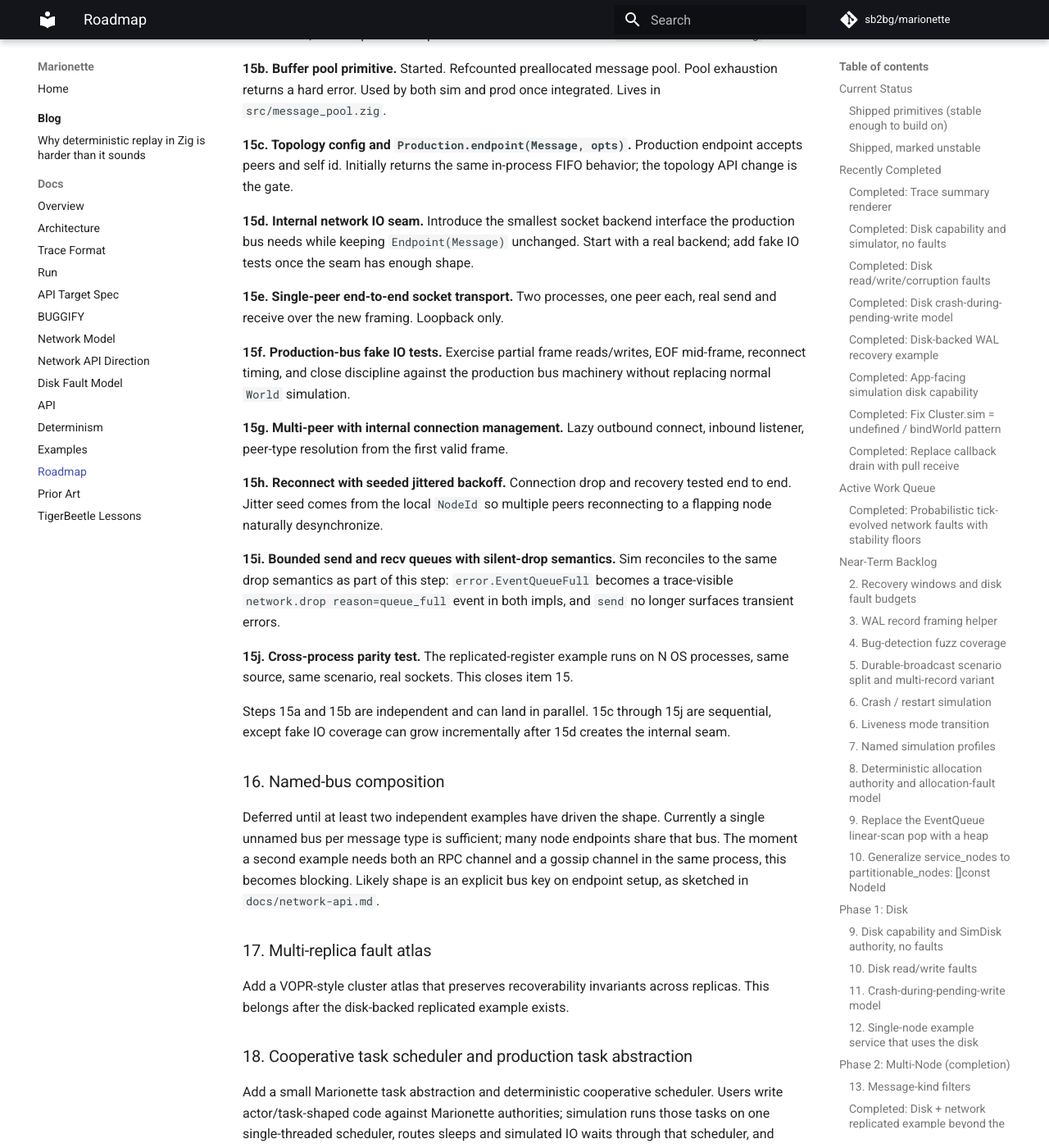
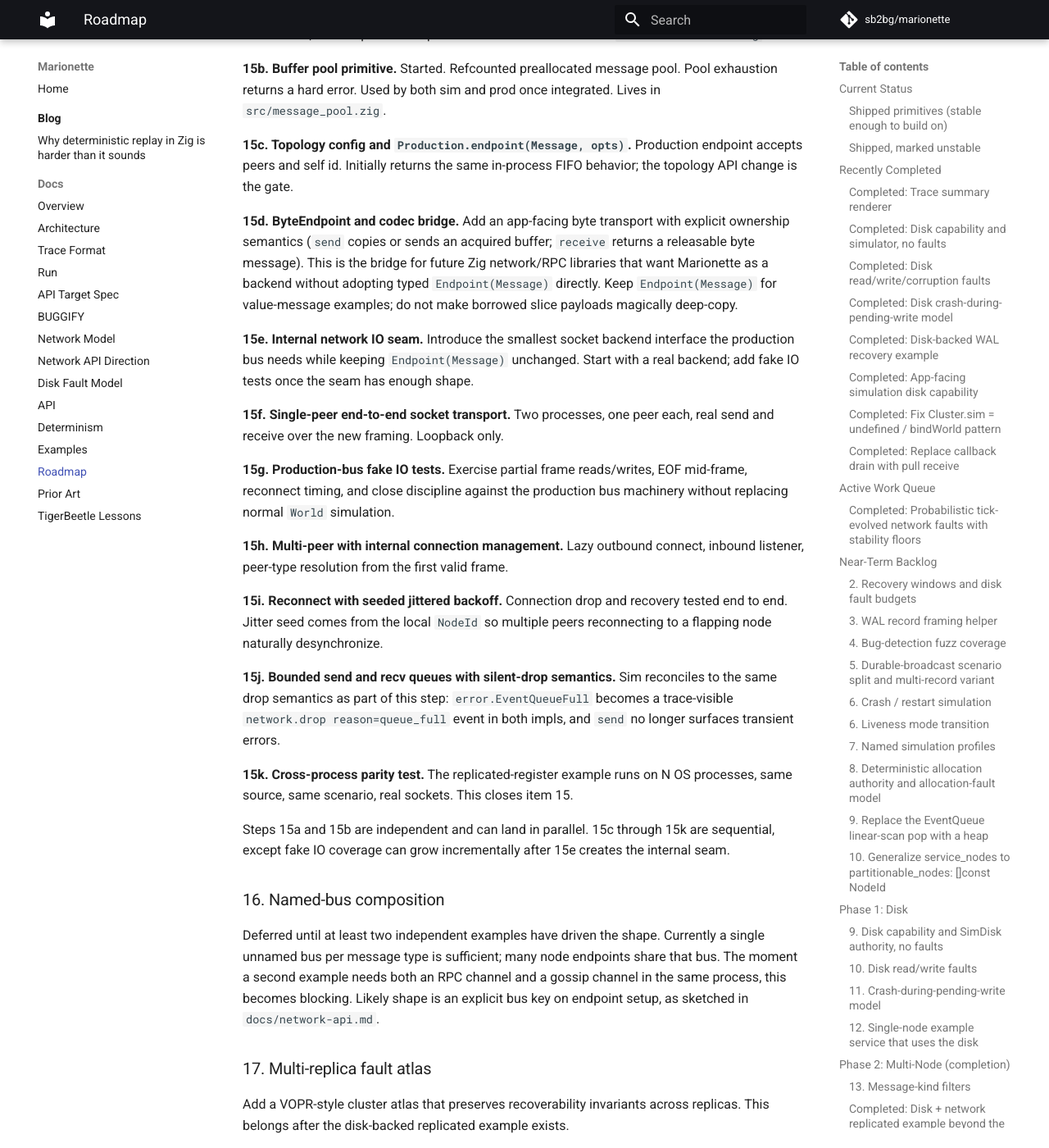
Before and after one commit to sb2bg/marionette, an MkDocs documentation site: the page built from docs/roadmap.md, in a window 1280 px wide and 1400 px high, scrolled down 15371 px. Shown: the whole window at 82% size. Built offline with MkDocs 1.6.1 and Material for MkDocs 9.7.7, drawn with Linux system fonts in a browser that asks for light colours; comment, search, counter and statistics services are not loaded.

Commit message:
Update docs on ByteEndpoint

```diff
--- a/docs/roadmap.md
+++ b/docs/roadmap.md
@@ -670,36 +670,43 @@ Lives in `src/message_pool.zig`.
 Production endpoint accepts peers and self id. Initially returns the same
 in-process FIFO behavior; the topology API change is the gate.
 
-**15d. Internal network IO seam.** Introduce the smallest socket backend
+**15d. ByteEndpoint and codec bridge.** Add an app-facing byte transport with
+explicit ownership semantics (`send` copies or sends an acquired buffer;
+`receive` returns a releasable byte message). This is the bridge for future Zig
+network/RPC libraries that want Marionette as a backend without adopting typed
+`Endpoint(Message)` directly. Keep `Endpoint(Message)` for value-message
+examples; do not make borrowed slice payloads magically deep-copy.
+
+**15e. Internal network IO seam.** Introduce the smallest socket backend
 interface the production bus needs while keeping `Endpoint(Message)` unchanged.
 Start with a real backend; add fake IO tests once the seam has enough shape.
 
-**15e. Single-peer end-to-end socket transport.** Two processes, one peer
+**15f. Single-peer end-to-end socket transport.** Two processes, one peer
 each, real send and receive over the new framing. Loopback only.
 
-**15f. Production-bus fake IO tests.** Exercise partial frame reads/writes,
+**15g. Production-bus fake IO tests.** Exercise partial frame reads/writes,
 EOF mid-frame, reconnect timing, and close discipline against the production
 bus machinery without replacing normal `World` simulation.
 
-**15g. Multi-peer with internal connection management.** Lazy outbound
+**15h. Multi-peer with internal connection management.** Lazy outbound
 connect, inbound listener, peer-type resolution from the first valid frame.
 
-**15h. Reconnect with seeded jittered backoff.** Connection drop and
+**15i. Reconnect with seeded jittered backoff.** Connection drop and
 recovery tested end to end. Jitter seed comes from the local `NodeId` so
 multiple peers reconnecting to a flapping node naturally desynchronize.
 
-**15i. Bounded send and recv queues with silent-drop semantics.** Sim
+**15j. Bounded send and recv queues with silent-drop semantics.** Sim
 reconciles to the same drop semantics as part of this step:
 `error.EventQueueFull` becomes a trace-visible `network.drop reason=queue_full`
 event in both impls, and `send` no longer surfaces transient errors.
 
-**15j. Cross-process parity test.** The replicated-register example runs
+**15k. Cross-process parity test.** The replicated-register example runs
 on N OS processes, same source, same scenario, real sockets. This closes
 item 15.
 
 Steps 15a and 15b are independent and can land in parallel. 15c through
-15j are sequential, except fake IO coverage can grow incrementally after
-15d creates the internal seam.
+15k are sequential, except fake IO coverage can grow incrementally after
+15e creates the internal seam.
 
 ### 16. Named-bus composition
 
```
Also changed, not shown: docs/network-production.md (+14 -9 lines), 1 other file.
